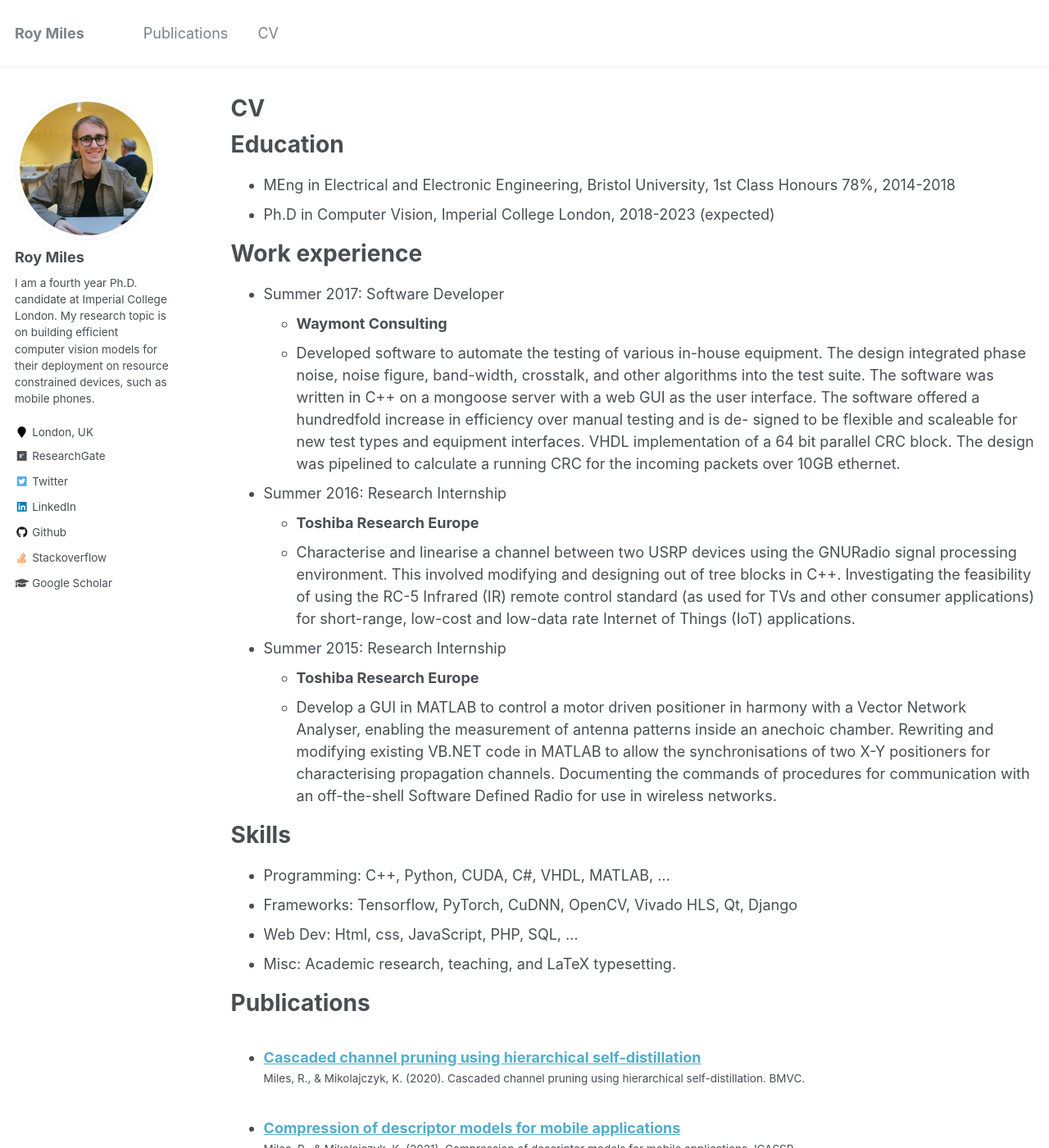
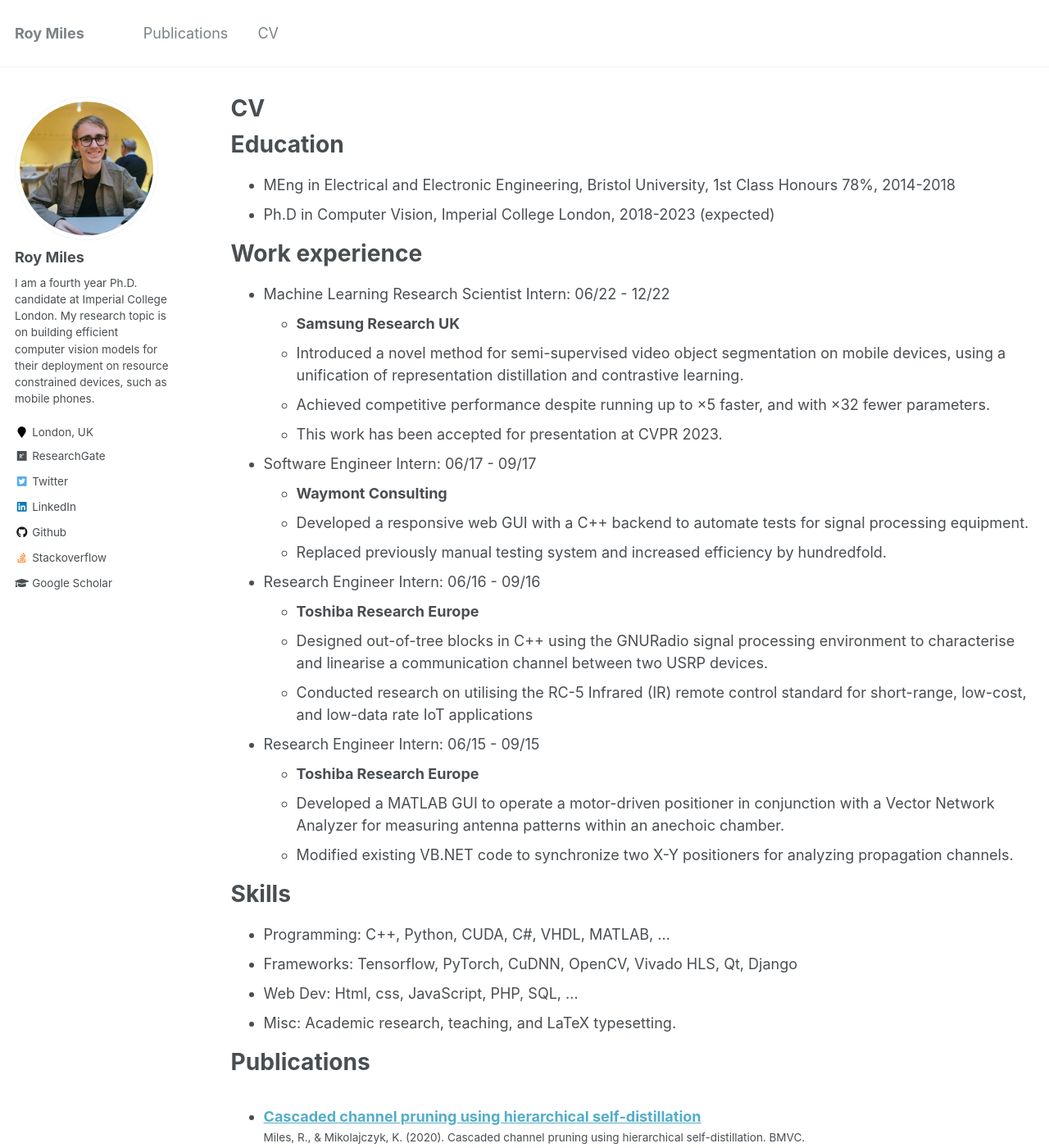
Before and after one commit to roymiles/roymiles.github.io, a Jekyll site: the page built from _pages/cv.md, in a window 1280 px wide and 1400 px high. Shown: the whole window at 82% size. Built offline with Jekyll 4.4.1, drawn with Linux system fonts in a browser that asks for light colours.

Commit message:
fix missing links

```diff
--- a/_pages/cv.md
+++ b/_pages/cv.md
@@ -16,17 +16,28 @@ Education
 
 Work experience
 ======
-* Summer 2017: Software Developer
+* Machine Learning Research Scientist Intern: 06/22 - 12/22
+  * **Samsung Research UK**
+  * Introduced a novel method for semi-supervised video object segmentation on mobile devices, using a
+unification of representation distillation and contrastive learning.
+  * Achieved competitive performance despite running up to ×5 faster, and with ×32 fewer parameters.
+  * This work has been accepted for presentation at CVPR 2023.
+
+* Software Engineer Intern: 06/17 - 09/17
   * **Waymont Consulting**
-  * Developed software to automate the testing of various in-house equipment. The design integrated phase noise, noise figure, band-width, crosstalk, and other algorithms into the test suite. The software was written in C++ on a mongoose server with a web GUI as the user interface. The software offered a hundredfold increase in efficiency over manual testing and is de- signed to be flexible and scaleable for new test types and equipment interfaces. VHDL implementation of a 64 bit parallel CRC block. The design was pipelined to calculate a running CRC for the incoming packets over 10GB ethernet.
+  * Developed a responsive web GUI with a C++ backend to automate tests for signal processing equipment.
+  * Replaced previously manual testing system and increased efficiency by hundredfold.
 
-* Summer 2016: Research Internship
+* Research Engineer Intern: 06/16 - 09/16
   * **Toshiba Research Europe**
-  * Characterise and linearise a channel between two USRP devices using the GNURadio signal processing environment. This involved modifying and designing out of tree blocks in C++. Investigating the feasibility of using the RC-5 Infrared (IR) remote control standard (as used for TVs and other consumer applications) for short-range, low-cost and low-data rate Internet of Things (IoT) applications.
+  * Designed out-of-tree blocks in C++ using the GNURadio signal processing environment to characterise
+  and linearise a communication channel between two USRP devices.
+  * Conducted research on utilising the RC-5 Infrared (IR) remote control standard for short-range, low-cost, and low-data rate IoT applications
 
-* Summer 2015: Research Internship
+* Research Engineer Intern: 06/15 - 09/15
   * **Toshiba Research Europe**
-  * Develop a GUI in MATLAB to control a motor driven positioner in harmony with a Vector Network Analyser, enabling the measurement of antenna patterns inside an anechoic chamber. Rewriting and modifying existing VB.NET code in MATLAB to allow the synchronisations of two X-Y positioners for characterising propagation channels. Documenting the commands of procedures for communication with an off-the-shell Software Defined Radio for use in wireless networks.
+  * Developed a MATLAB GUI to operate a motor-driven positioner in conjunction with a Vector Network Analyzer for measuring antenna patterns within an anechoic chamber.
+  * Modified existing VB.NET code to synchronize two X-Y positioners for analyzing propagation channels.
 
 Skills
 ======
```
Also changed, not shown: _includes/archive-single.html (+8 -0 lines), _publications/2020-08-16-cascaded-channel-pruning-using-hierarchical-self-distillation.md (+1 -0 lines), _publications/2022-03-09-information-theoretic-representation-distillation.md (+2 -2 lines), _publications/2023-03-14-mobilevos.md (+3 -2 lines), 1 other file.
